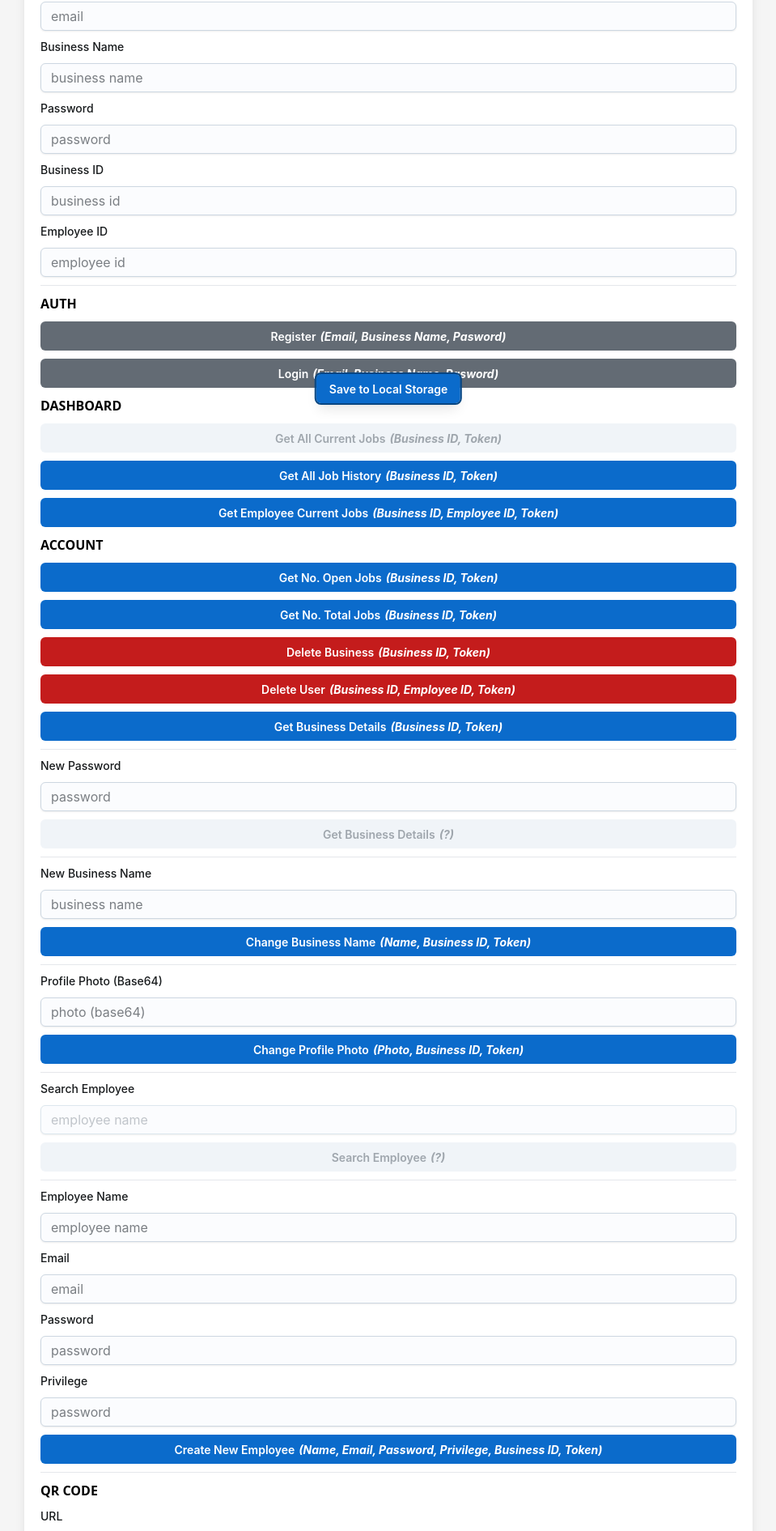
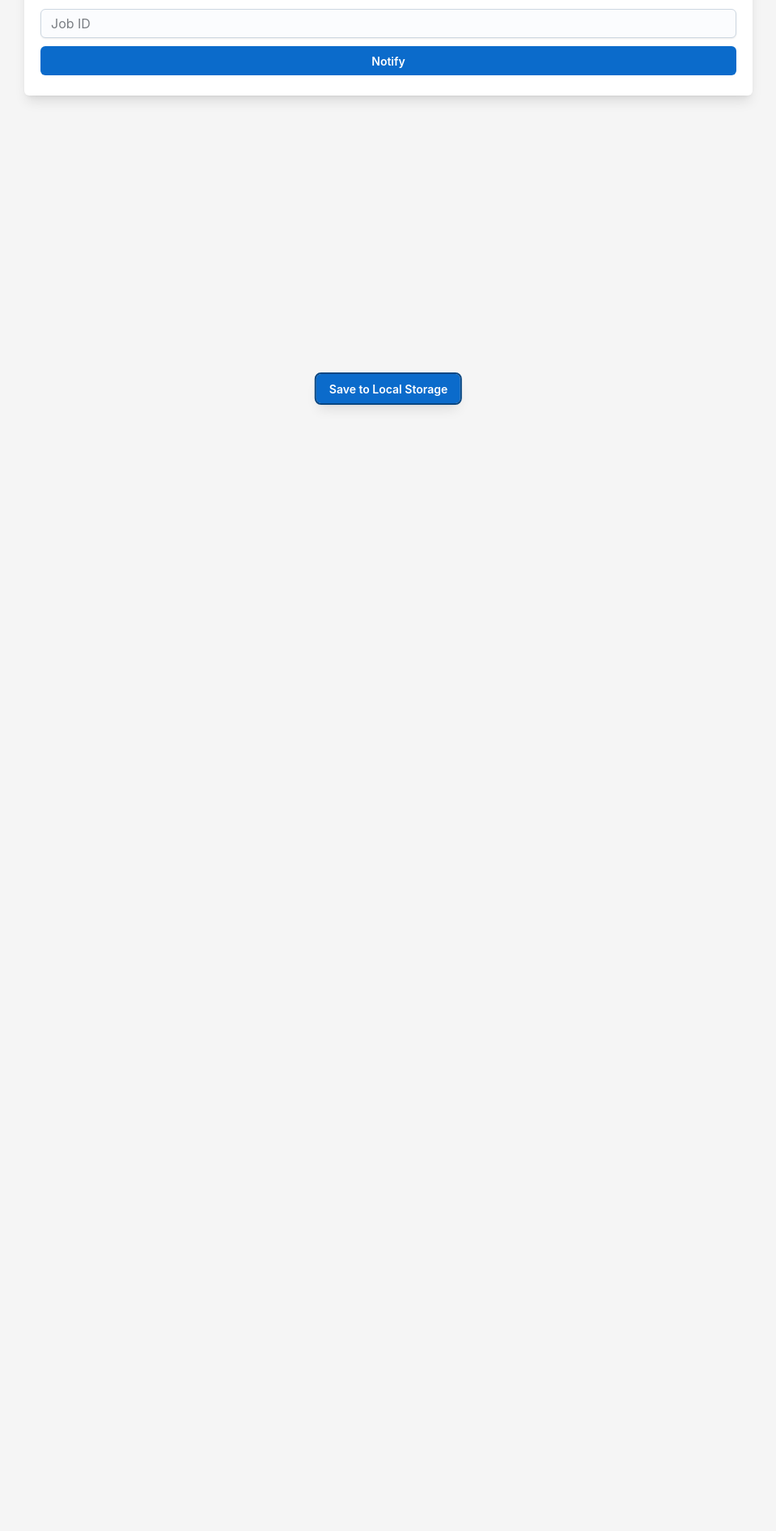
Before and after one commit to HufsaHaq/tellmewhen, a Next.js app in the folder tellmewhen/: page /debugger in a window 1280 px wide. Shown: the part 277-2168 px from the top of the page at 81% size, without its empty margins (160-1119 px from the left). After the commit the page ends 800 px from the top, so only its background shows below. Built offline with nearby package versions, Linux system fonts and the light colour scheme.

Commit message:
Service workers register on backend

```diff
--- a/tellmewhen/src/app/debugger/page.jsx
+++ b/tellmewhen/src/app/debugger/page.jsx
@@ -1,114 +1,32 @@
 "use client";
+import { NotifyCustomer } from "@/scripts/webpush";
 import { Input, Button, FormLabel } from "@mui/joy";
 import { useState, useEffect } from "react";
-import { Register, Login } from "@/scripts/login";
+
 
 
 function Debugger() {
     const [Endpoint, SetEndPoint] = useState("");
-    const [Email, SetEmail] = useState("");
-    const [Password, SetPassword] = useState("");
-    const [Username, SetUsername] = useState("");
-    const [ID, SetID] = useState("");
-    const [EmpID, SetEmpID] = useState("");
-    const [QRURL, SetQRURL] = useState("");
-    const [NewPasswordEmployee, SetNewPasswordEmployee] = useState("");
-    const [NewBusinessName, SetNewBusinessName] = useState("");
-    const [NewPhoto, SetNewPhoto] = useState("");
-
-    const [NewEmployeeName, SetNewEmployeeName] = useState("");
-    const [NewEmployeeEmail, SetNewEmployeeEmail] = useState("");
-    const [NewEmployeePassword, SetNewEmployeePassword] = useState("");
-    const [NewEmployeePrivilege, SetNewEmployeePrivilege] = useState("");
+    const [jobID, setJobID] = useState("");
 
     useEffect(() => {
         if(typeof window === "undefined") return;
         SetEndPoint(localStorage["endpoint"] || "");
-        SetEmail(localStorage["email"] || "");
-        SetUsername(localStorage["username"] || "");
-        SetPassword(localStorage["password"] || "");
-        SetID(localStorage["id"] || "");
-        SetEmpID(localStorage["empid"] || "");
 
     }, []);
     return (
         <>
         <span className="max-w-[1000px] mx-auto mt-[10px] justify-center tablet1080:space-x-[25px] tablet1080:inline max-tablet1080:space-y-[15px] tablet1080:flex">
-            <div className="mb-[90px] space-y-[10px] mx-auto px-[20px] w-[90%] rounded-md py-[10px] bg-white shadow-lg">
+            <div className="mb-[90px] space-y-[10px] mx-auto px-[20px] w-[90%] rounded-md py-[25px] bg-white shadow-lg">
                 <h1 className="font-bold">ENDPOINT TESTING</h1>
                 <h1>The output of these actions are inside of the console</h1>
 
-                <FormLabel>Server Endpoint</FormLabel>
+                <FormLabel>Server Endpoint (usually http://localhost:4000)</FormLabel>
                 <Input id="endpoint" placeholder="endpoint" onChange={(event) => { SetEndPoint(event.target.value) }} value={Endpoint}></Input>
+                <br className="mx-[20px]"/>
+                <Input placeholder="Job ID" onChange={(event) => { setJobID(event.target.value) }} value={jobID}></Input>
 
-                <FormLabel>Email</FormLabel>
-                <Input id="email" placeholder="email" onChange={(event) => { SetEmail(event.target.value) }} value={Email}></Input>
-
-                <FormLabel>Business Name</FormLabel>
-                <Input id="username" placeholder="business name" onChange={(event) => { SetUsername(event.target.value) }} value={Username}></Input>
-
-                <FormLabel>Password</FormLabel>
-                <Input id="password" placeholder="password" onChange={(event) => { SetPassword(event.target.value) }} value={Password}></Input>
-
-                <FormLabel>Business ID</FormLabel>
-                <Input id="bid" placeholder="business id" onChange={(event) => { SetID(event.target.value) }} value={ID}></Input>
-
-                <FormLabel>Employee ID</FormLabel>
-                <Input id = "eid"placeholder="employee id" onChange={(event) => { SetEmpID(event.target.value) }} value={EmpID}></Input>
-                <hr/>
-                <h1 className="mt-[10px] font-bold">AUTH</h1>
-
-                <Button color="neutral" className="w-[100%]" onClick={()=>{Register(Email, Username, Password).then(res=>console.log(res))}}>Register <h1 className="ml-[5px] italic font-bold">(Email, Business Name, Pasword)</h1></Button>
-                <Button color="neutral" className="w-[100%]" onClick={()=>{Login(Email, Username, Password).then(res=>{console.log(console.log(res.data))})}}>Login <h1 className="ml-[5px] italic font-bold">(Email, Business Name, Pasword)</h1></Button>
-
-                <h1 className="font-bold">DASHBOARD</h1>
-                <Button className="w-[100%]" disabled = {true} onClick={()=>{GetAllCurrentJobs(ID, localStorage["accessToken"]).then(res=>console.log(res))}}>Get All Current Jobs <h1 className="ml-[5px] italic font-bold">(Business ID, Token)</h1></Button>
-                <Button className="w-[100%]" onClick={()=>{GetAllJobHistory(ID, localStorage["accessToken"]).then(res=>console.log(res))}}>Get All Job History <h1 className="ml-[5px] italic font-bold">(Business ID, Token)</h1></Button>
-                <Button color="primary" className="w-[100%]" onClick={()=>{GetCurrentJobsForEmployee(ID, EmpID, localStorage["accessToken"]).then(res => console.log(res))}}>Get Employee Current Jobs<h1 className="ml-[5px] italic font-bold">(Business ID, Employee ID, Token)</h1></Button>
-
-                <h1 className="font-bold">ACCOUNT</h1>
-                <Button color="primary" className="w-[100%]" onClick={()=>{GetNumberOfOpenJobs(ID, localStorage["accessToken"]).then(res=>console.log(res))}}>Get No. Open Jobs <h1 className="ml-[5px] italic font-bold">(Business ID, Token)</h1></Button>
-                <Button color="primary"className="w-[100%]" onClick={()=>{GetNumberOfTotalJobs(ID, localStorage["accessToken"]).then(res=>console.log(res))}}>Get No. Total Jobs <h1 className="ml-[5px] italic font-bold">(Business ID, Token)</h1></Button>
-                <Button color="danger" className="w-[100%]" onClick={()=>{DeleteBusiness(ID, localStorage["accessToken"]).then(res=>console.log(res))}}>Delete Business <h1 className="ml-[5px] italic font-bold">(Business ID, Token)</h1></Button>
-                <Button color="danger" className="w-[100%]" onClick={()=>{DeleteUser(ID, EmpID, localStorage["accessToken"]).then(res=>console.log(res))}}>Delete User <h1 className="ml-[5px] italic font-bold">(Business ID, Employee ID, Token)</h1></Button>
-                <Button className="w-[100%]" onClick={()=>{GetProfileData(ID, localStorage["accessToken"]).then(res=>console.log(res))}}>Get Business Details <h1 className="ml-[5px] italic font-bold">(Business ID, Token)</h1></Button>
-
-                <hr/>
-                <FormLabel>New Password</FormLabel>
-                <Input id="newpasswordemp" placeholder="password" onChange={(event) => { SetNewPasswordEmployee(event.target.value) }} value={NewPasswordEmployee}></Input>
-                <Button disabled={true} className="w-[100%]" onClick={()=>{return; ChangeEmployeePassword(ID, localStorage["accessToken"]).then(res=>console.log(res))}}>Get Business Details <h1 className="ml-[5px] italic font-bold">(?)</h1></Button>
-
-                <hr/>
-                <FormLabel>New Business Name</FormLabel>
-                <Input id="newname" placeholder="business name" onChange={(event) => { SetNewBusinessName(event.target.value) }} value={NewBusinessName}></Input>
-                <Button className="w-[100%]" onClick={()=>{ChangeEmployeePassword(NewBusinessName, ID, localStorage["accessToken"]).then(res=>console.log(res))}}>Change Business Name<h1 className="ml-[5px] italic font-bold">(Name, Business ID, Token)</h1></Button>
-
-                <hr/>
-                <FormLabel>Profile Photo (Base64)</FormLabel>
-                <Input id="photo" placeholder="photo (base64)" onChange={(event) => { SetNewPhoto(event.target.value) }} value={NewPhoto}></Input>
-                <Button className="w-[100%]" onClick={()=>{ChangeProfilePhoto(NewProilePhoto, ID, localStorage["accessToken"]).then(res=>console.log(res))}}>Change Profile Photo<h1 className="ml-[5px] italic font-bold">(Photo, Business ID, Token)</h1></Button>
-
-                <hr/>
-                <FormLabel>Search Employee</FormLabel>
-                <Input disabled={true} placeholder="employee name" onChange={(event) => { return;SetNewPhoto(event.target.value) }} value={""}></Input>
-                <Button disabled={true} className="w-[100%]" onClick={()=>{return; ChangeProfilePhoto(NewProilePhoto, ID, localStorage["accessToken"]).then(res=>console.log(res))}}>Search Employee<h1 className="ml-[5px] italic font-bold">(?)</h1></Button>
-
-                <hr/>
-                <FormLabel>Employee Name</FormLabel>
-                <Input placeholder="employee name" onChange={(event) => { SetNewEmployeeName(event.target.value) }} ></Input>
-                <FormLabel>Email</FormLabel>
-                <Input placeholder="email" onChange={(event) => { SetNewPhoto(event.target.value) }}></Input>
-                <FormLabel>Password</FormLabel>
-                <Input placeholder="password" onChange={(event) => { return;SetNewPhoto(event.target.value) }} value={""}></Input>
-                <FormLabel>Privilege</FormLabel>
-                <Input type="number" placeholder="password" onChange={(event) => { return;SetNewPhoto(event.target.value) }} value={""}></Input>
-                <Button className="w-[100%]" onClick={()=>{return; ChangeProfilePhoto(NewProilePhoto, ID, localStorage["accessToken"]).then(res=>console.log(res))}}>Create New Employee<h1 className="ml-[5px] italic font-bold">(Name, Email, Password, Privilege, Business ID, Token)</h1></Button>
-                <hr/>
-
-                <h1 className="font-bold">QR CODE</h1>
-                <FormLabel>URL</FormLabel>
-                <Input id="qrurl" placeholder="qr url" onChange={(event) => { SetQRURL(event.target.value) }} value={QRURL}></Input>
-                <Button disabled={true} className="w-[100%]" onClick={()=>{return; GetProfileData(ID, localStorage["accessToken"]).then(res=>console.log(res))}}>Get QR Code <h1 className="ml-[5px] italic font-bold">(URL, Token)</h1></Button>
+                <Button className="w-full" onClick={() => { NotifyCustomer(jobID, null, null) }}>Notify</Button>
 
             </div>
         </span>
@@ -123,11 +41,6 @@ function Debugger() {
     function SaveResultsToLocal() {
         if (typeof window === "undefined") return;
         localStorage["endpoint"] = Endpoint;
-        localStorage["email"] = Email;
-        localStorage["username"] = Username;
-        localStorage["password"] = Password;
-        localStorage["id"] = ID;
-        localStorage["empid"] = EmpID;
     }
 
 }
--- a/tellmewhen/src/components/Header.jsx
+++ b/tellmewhen/src/components/Header.jsx
@@ -15,7 +15,7 @@ function Header() {
 
     useEffect(() => {
         if(typeof window === "undefined") return;
-        SetLoggedIn(localStorage["loggedIn"] != "false" ? true : false);
+        SetLoggedIn(localStorage["loggedIn"] != "false" ? (localStorage["loggedIn"] != "true" ? false : true) : false);
         if (windowWidth > 1080 && NavigationOpen) SetNavigationOpen(false);
         SetWindowWidth(window.innerWidth);
 
--- a/tellmewhen/src/scripts/chat.js
+++ b/tellmewhen/src/scripts/chat.js
@@ -111,7 +111,7 @@ export async function DeleteChannel(jobId) {
         throw new Error("Endpoint not defined.");
     }
 
-    await axios.delete(base + "/chat/channels/delete_channel", {
+    await axios.post(base + "/chat/channels/delete_channel", {
         data: { jobId: jobId },
     }).then(res => {
         console.log(res.status);
--- a/tellmewhen/src/scripts/customer.js
+++ b/tellmewhen/src/scripts/customer.js
@@ -6,7 +6,11 @@ export async function GetJobDetails(jobID)
     let data = null;
     let endpoint = localStorage["endpoint"];
     await axios.get(endpoint + "/customer/my_job/" + jobID)
-    .then(res => data = res)
+    .then(res =>
+        {
+            console.log(res)
+            data = res
+    })
     return data;
 
 }
--- /dev/null
+++ b/tellmewhen/src/scripts/webpush.js
@@ -0,0 +1,53 @@
+import axios from "axios";
+axios.defaults.withCredentials = true;
+
+
+// Helper function for key parameter
+function urlB64ToUint8Aqrray(base64String) {
+    const padding = '='.repeat((4 - base64String.length % 4) % 4);
+    const base64 = (base64String + padding)
+        .replace(/-/g, '+')
+        .replace(/_/g, '/');
+    const rawData = window.atob(base64);
+    const outputArray = new Uint8Array(rawData.length);
+
+    for (let i = 0; i < rawData.length; i++) {
+        outputArray[i] = rawData.charCodeAt(i);
+    }
+    return outputArray;
+}
+
+
+
+export async function SaveSubscription(subscription, jobId, businessId)
+{
+    let endpoint = localStorage["endpoint"];
+    let data = null
+    let sub = JSON.parse(JSON.stringify(subscription));
+
+    let json = {
+        jobId: jobId,
+        endpoint: sub.endpoint,
+        businessId: businessId,
+        keys: sub.keys,
+    }
+
+    await axios.post(endpoint + "/save-new-subscription",
+        json
+    ).then(res => data = res)
+    return data
+}
+
+export async function NotifyCustomer(jobId, title, body)
+{
+    let endpoint = localStorage["endpoint"];
+    let data = null
+    await axios.post(endpoint + "/jobs/notify/" + jobId,
+        {
+            title: title,
+            body: body,
+        }
+    ).then(res => data = res);
+
+    return data;
+}
```
Also changed, not shown: tellmewhen/src/app/customer_view/[slug]/page.jsx (+8 -10 lines), tellmewhen/src/components/Dashboard/HistoryJobDetail.jsx (+4 -4 lines).
